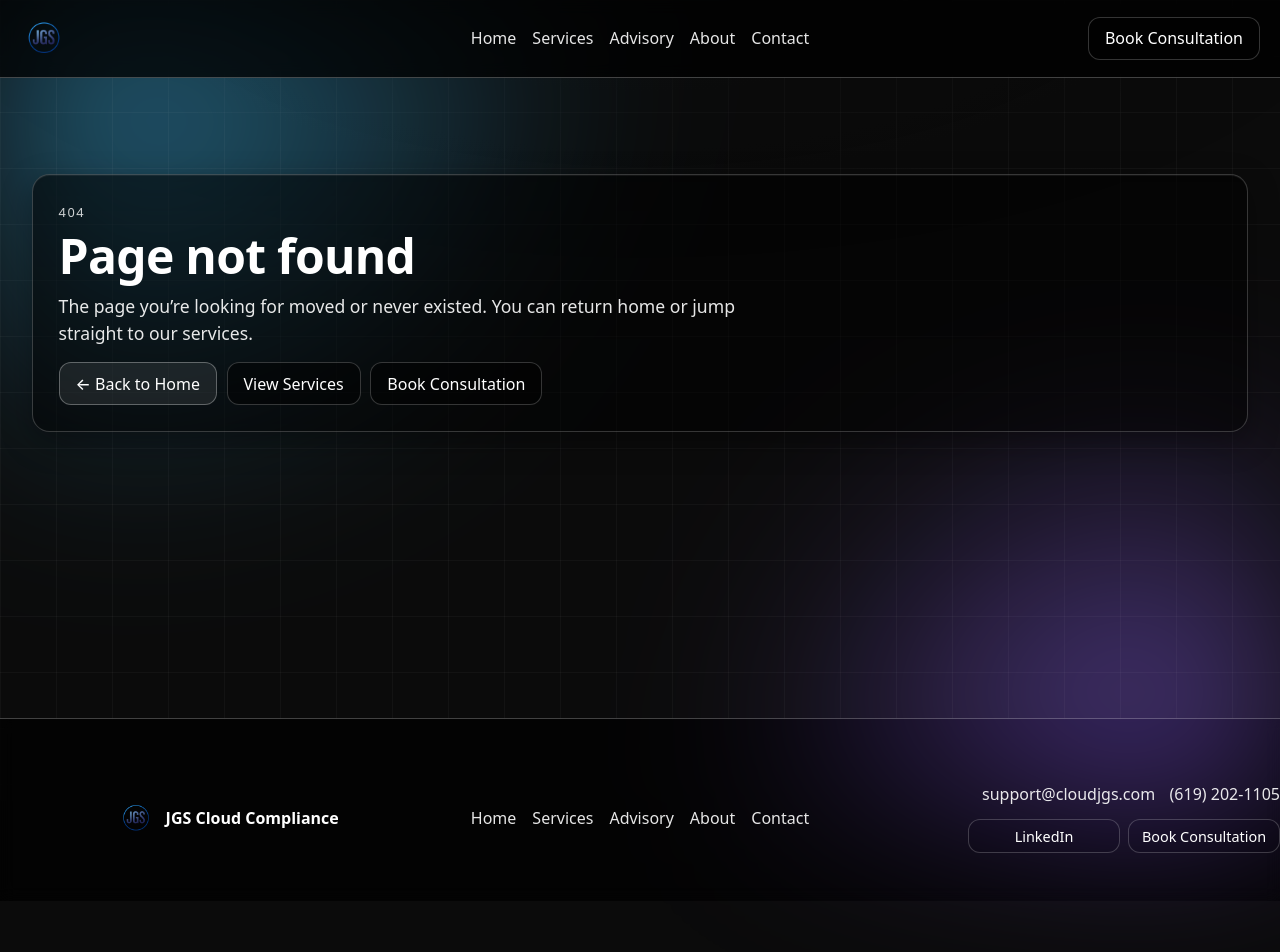
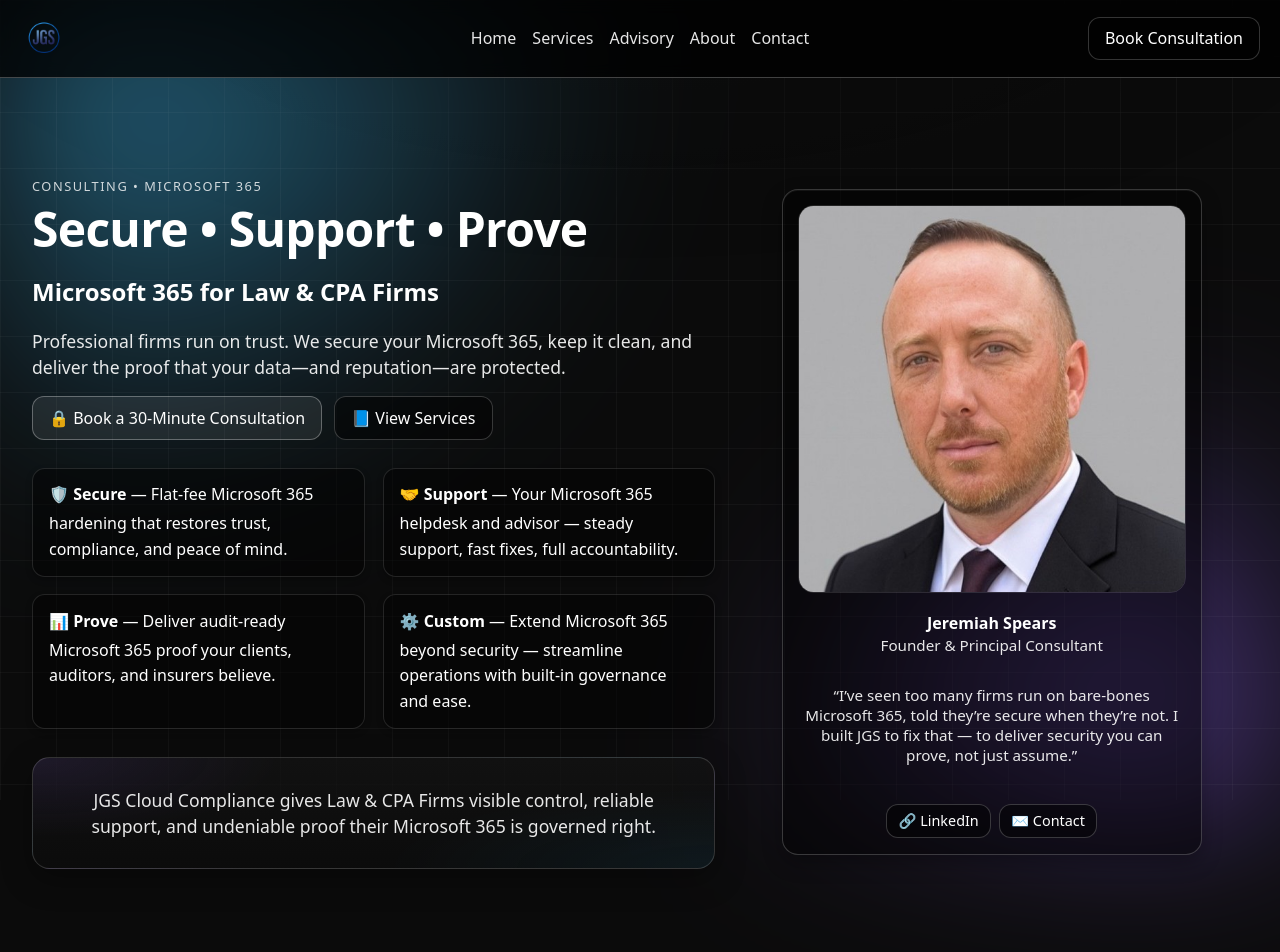
Before and after one commit to jspears80/jgs, a Next.js app: page /custom in a window 1280 px wide. Before the commit this address had no page. Shown: the top 952 px of the page. Before the commit the page ends 901 px from the top, so only its background shows below. Built offline with nearby package versions, Linux system fonts and the light colour scheme.

Commit message:
Create page.tsx

```diff
--- /dev/null
+++ b/app/custom/page.tsx
@@ -0,0 +1,108 @@
+'use client';
+import React from 'react';
+
+export default function HomePage() {
+  return (
+    <section className="section container">
+      <div className="page home-grid">
+        {/* ===== LEFT COLUMN — HERO / SUMMARY ===== */}
+        <div>
+          <span className="eyebrow">Consulting • Microsoft 365</span>
+          <h1 className="hero">Secure • Support • Prove </h1>
+          <h2>Microsoft 365 for Law &amp; CPA Firms</h2>
+
+          <p className="lead" style={{ maxWidth: '68ch' }}>
+            Professional firms run on trust. We secure your Microsoft 365, keep it clean, and deliver the proof that your data—and reputation—are protected.
+          </p>
+
+          <div
+            style={{
+              display: 'flex',
+              gap: '.75rem',
+              margin: '.9rem 0 1.25rem',
+              flexWrap: 'wrap',
+            }}
+          >
+            <a
+              className="btn primary"
+              href="https://outlook.office.com/book/JGSConsulting@cloudjgs.com/?ismsaljsauthenabled"
+              target="_blank"
+              rel="noopener"
+            >
+              🔒 Book a 30-Minute Consultation
+            </a>
+            <a className="btn" href="/services">
+              📘 View Services
+            </a>
+          </div>
+
+          {/* ===== PROOF GRID (Four-Card) ===== */}
+          <div className="proofgrid">
+            <div>
+             <strong>🛡️ Secure</strong> — Flat-fee Microsoft 365 hardening that restores trust, compliance, and peace of mind.
+            </div>
+            <div>
+             <strong>🤝 Support</strong> — Your Microsoft 365 helpdesk and advisor — steady support, fast fixes, full accountability.
+            </div>
+            <div>
+             <strong>📊 Prove</strong> — Deliver audit-ready Microsoft 365 proof your clients, auditors, and insurers believe.
+            </div>
+            <div>
+             <strong>⚙️ Custom</strong> — Extend Microsoft 365 beyond security — streamline operations with built-in governance and ease.
+            </div>
+          </div>
+
+          {/* ===== CTA BAND ===== */}
+          <div className="cta-band" style={{ marginTop: '1.75rem' }}>
+            <p className="lead" style={{ margin: 0, textAlign: 'center' }}>
+JGS Cloud Compliance gives Law & CPA Firms visible control, reliable support, and undeniable proof their Microsoft 365 is governed right.
+            </p>
+          </div>
+        </div>
+
+        {/* ===== RIGHT COLUMN — FOUNDER CARD ===== */}
+        <div
+          style={{
+            display: 'flex',
+            flexDirection: 'column',
+            alignItems: 'center',
+            justifyContent: 'center',
+          }}
+        >
+          <div className="founder" style={{ textAlign: 'center', alignItems: 'center' }}>
+            <img
+              src="/founder.jpg"
+              alt="Founder headshot"
+              className="founder-img"
+              width={720}
+              height={720}
+            />
+            <div className="founder-meta">
+              <div className="founder-name">Jeremiah Spears</div>
+              <div className="founder-title">Founder &amp; Principal Consultant</div>
+            </div>
+
+            <p style={{ fontSize: '.95rem', opacity: 0.9, marginTop: '.25rem', maxWidth: '60ch' }}>
+              “I’ve seen too many firms run on bare-bones Microsoft 365, told they’re secure when they’re not.
+              I built JGS to fix that — to deliver security you can prove, not just assume.”
+            </p>
+
+            <div className="founder-actions" style={{ justifyContent: 'center', marginTop: '.5rem' }}>
+              <a
+                className="btn sm"
+                href="https://www.linkedin.com/in/jspears80/"
+                target="_blank"
+                rel="noopener"
+              >
+                🔗 LinkedIn
+              </a>
+              <a className="btn sm" href="/contact">
+                ✉️ Contact
+              </a>
+            </div>
+          </div>
+        </div>
+      </div>
+    </section>
+  );
+}
```
